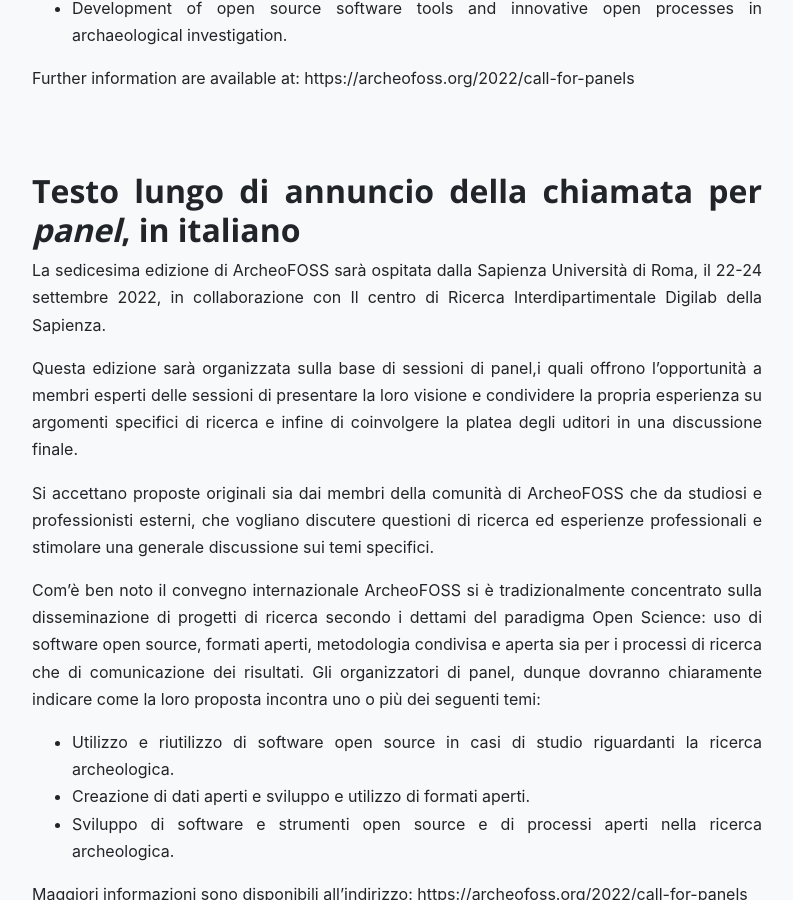
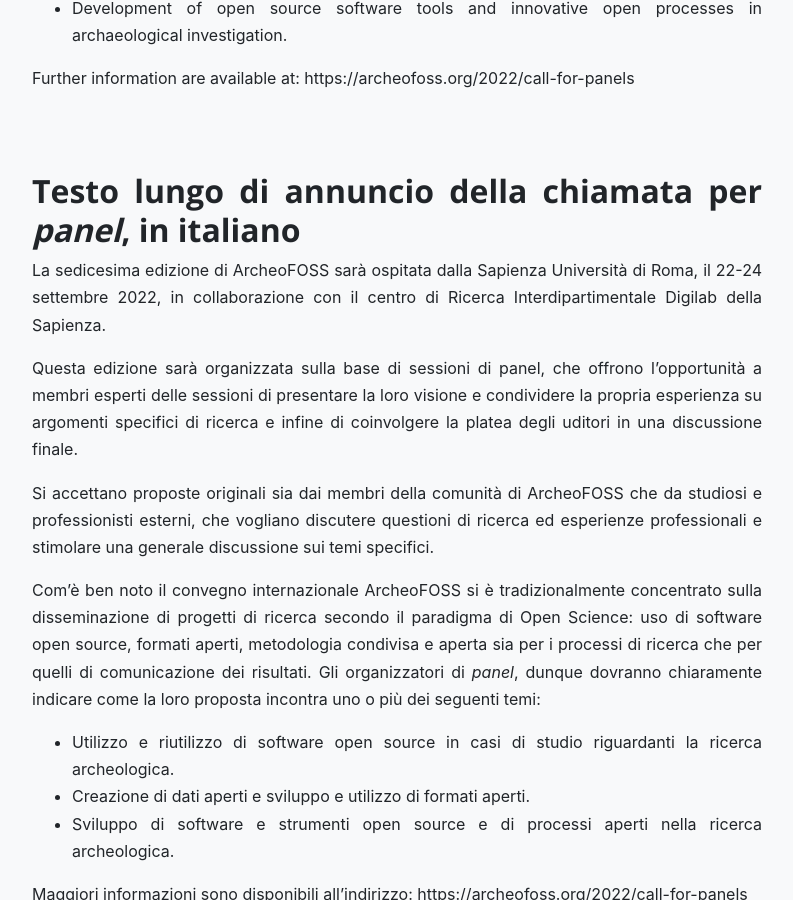
Before and after one commit to archeofoss/archeofoss, a Jekyll site: the page built from 2022/press-kit.md, in a window 1280 px wide and 900 px high, scrolled down 1392 px. Shown: the whole window, without its empty margins (243-1036 px from the left). Built offline with Jekyll 4.4.1, drawn with Linux system fonts in a browser that asks for light colours; nearby versions of some CDN libraries.

Commit message:
Typo fix

```diff
--- a/2022/press-kit.md
+++ b/2022/press-kit.md
@@ -34,13 +34,13 @@
 Further information are available at: https://archeofoss.org/2022/call-for-panels
 
 ## Testo lungo di annuncio della chiamata per _panel_, in italiano
-La sedicesima edizione di ArcheoFOSS sarà ospitata dalla Sapienza Università di Roma, il 22-24 settembre 2022, in collaborazione con Il centro di Ricerca Interdipartimentale Digilab della Sapienza.
+La sedicesima edizione di ArcheoFOSS sarà ospitata dalla Sapienza Università di Roma, il 22-24 settembre 2022, in collaborazione con il centro di Ricerca Interdipartimentale Digilab della Sapienza.
 
-Questa edizione sarà organizzata sulla base di sessioni di panel,i quali offrono l'opportunità a membri esperti delle sessioni di presentare la loro visione e condividere la propria esperienza su argomenti specifici di ricerca e infine di coinvolgere la platea degli uditori in una discussione finale.
+Questa edizione sarà organizzata sulla base di sessioni di panel, che offrono l'opportunità a membri esperti delle sessioni di presentare la loro visione e condividere la propria esperienza su argomenti specifici di ricerca e infine di coinvolgere la platea degli uditori in una discussione finale.
 
 Si accettano proposte originali sia dai membri della comunità di ArcheoFOSS che da studiosi e professionisti esterni, che vogliano discutere questioni di ricerca ed esperienze professionali e stimolare una generale discussione sui temi specifici.
 
-Com'è ben noto il convegno internazionale ArcheoFOSS si è tradizionalmente concentrato sulla disseminazione di progetti di ricerca secondo i dettami del paradigma Open Science: uso di software open source, formati aperti, metodologia condivisa e aperta sia per i processi di ricerca che di comunicazione dei risultati. Gli organizzatori di panel, dunque dovranno chiaramente indicare come la loro proposta incontra uno o più dei seguenti temi:
+Com'è ben noto il convegno internazionale ArcheoFOSS si è tradizionalmente concentrato sulla disseminazione di progetti di ricerca secondo il paradigma di Open Science: uso di software open source, formati aperti, metodologia condivisa e aperta sia per i processi di ricerca che per quelli di comunicazione dei risultati. Gli organizzatori di _panel_, dunque dovranno chiaramente indicare come la loro proposta incontra uno o più dei seguenti temi:
 - Utilizzo e riutilizzo di software open source in casi di studio riguardanti la  ricerca archeologica.
 - Creazione di dati aperti e sviluppo e utilizzo di formati aperti.
 - Sviluppo di software e strumenti open source e di processi aperti nella ricerca archeologica.
```
